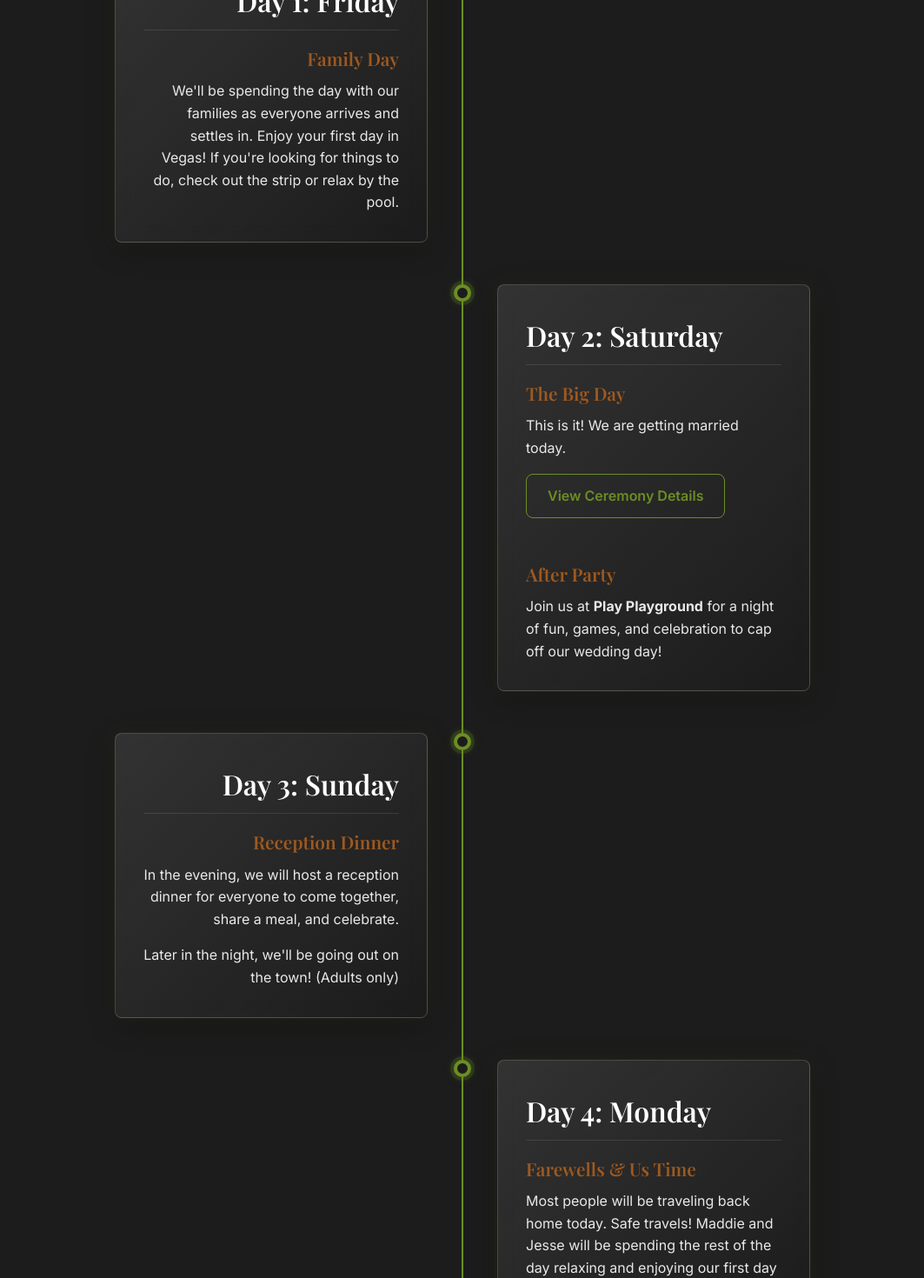
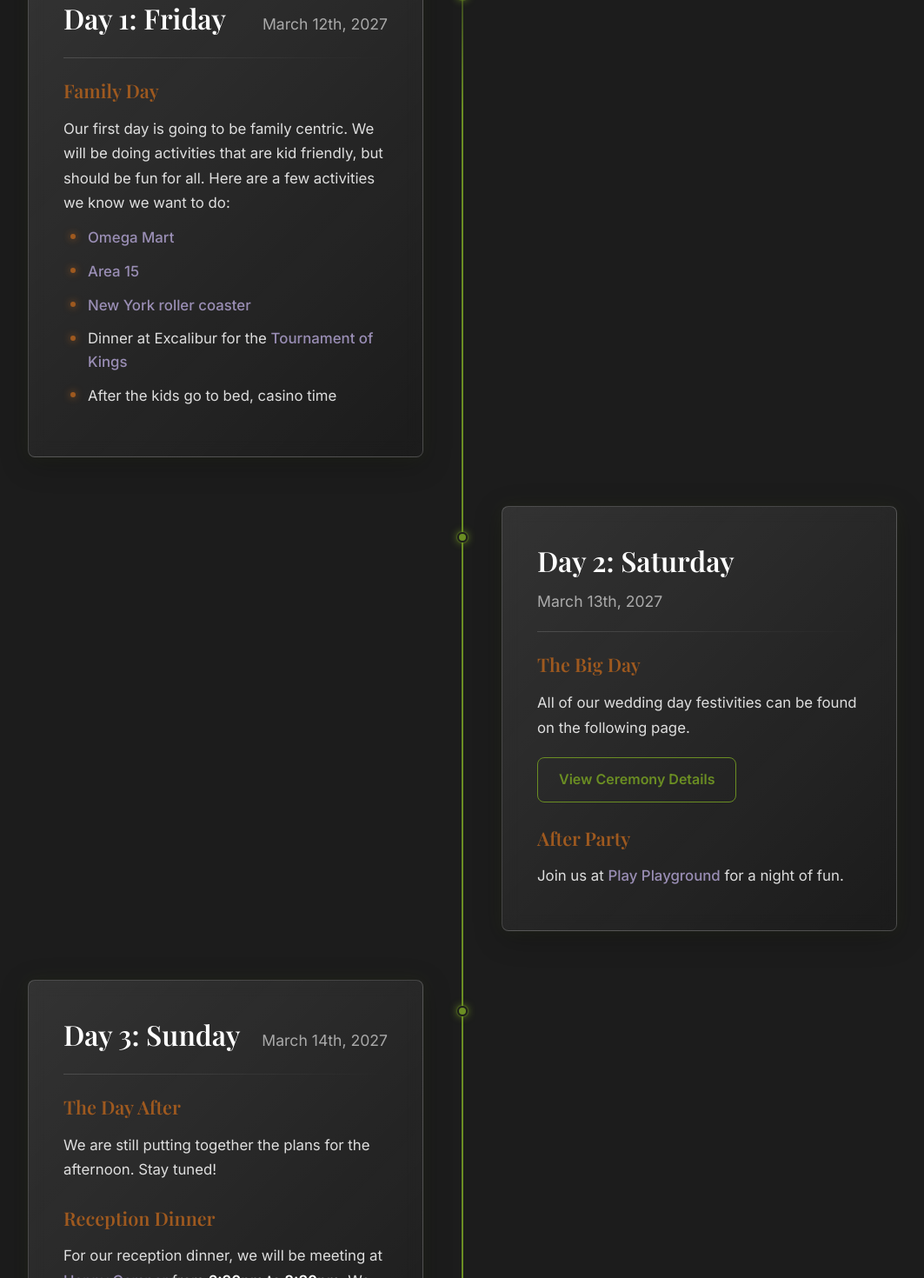
Before and after one commit to JesseDaGriffin/MJGriffinWedding, a Nuxt app: page /itinerary in a window 1280 px wide. Shown: the part 380-1850 px from the top of the page at 87% size, without its empty margins (108-1171 px from the left). Built offline with nearby package versions, Linux system fonts and the light colour scheme; no server answers.

Commit message:
feat: add wedding ceremony and weekend itinerary pages with supporting components and styling

```diff
--- a/app/assets/css/main.css
+++ b/app/assets/css/main.css
@@ -6,6 +6,7 @@
   --color-plum: #b565a7;
   --color-smoked-amber: #9e591f;
   --color-deep-teal: #003b46;
+  --color-amethyst-blue: #9a8eb5;
 
   --color-background: var(--color-charcoal);
   --color-text: #eaeaea;
@@ -58,7 +59,7 @@ h2 {
 }
 
 a {
-  color: var(--color-accent);
+  color: var(--color-amethyst-blue);
   text-decoration: none;
   transition: var(--transition);
 }
--- /dev/null
+++ b/app/components/ItineraryDay.vue
@@ -0,0 +1,305 @@
+<template>
+  <div class="timeline-item">
+    <!-- Timeline Marker -->
+    <div class="timeline-marker">
+      <div class="marker-pulse"></div>
+      <div class="marker-dot"></div>
+    </div>
+
+    <!-- Timeline Content -->
+    <GlassCard class="timeline-content">
+      <!-- Header -->
+      <div class="day-header">
+        <h2 class="day-title">
+          Day {{ day.dayNumber }}: {{ day.dayOfWeek }}
+        </h2>
+        <span class="day-date">{{ day.date }}</span>
+      </div>
+
+      <!-- Subtle Fade Divider -->
+      <div class="day-divider"></div>
+
+      <!-- Events -->
+      <div class="day-events">
+        <div v-for="(event, index) in day.events" :key="index" class="event-block">
+          <h3 class="event-title">{{ event.title }}</h3>
+
+          <!-- Event Description -->
+          <p v-if="event.description" class="event-desc" v-html="event.description"></p>
+
+          <!-- Optional Action/Link -->
+          <div v-if="event.link" class="event-link-wrapper">
+            <NuxtLink
+              v-if="!event.link.isExternal"
+              :to="event.link.to"
+              :class="event.link.class || 'btn btn-secondary btn-sm'"
+            >
+              {{ event.link.text }}
+            </NuxtLink>
+            <a
+              v-else
+              :href="event.link.to"
+              target="_blank"
+              rel="noopener noreferrer"
+              :class="event.link.class || 'btn btn-secondary btn-sm'"
+            >
+              {{ event.link.text }}
+            </a>
+          </div>
+
+          <!-- Activities List -->
+          <ul v-if="event.activities && event.activities.length" class="activity-list">
+            <li v-for="(activity, aIndex) in event.activities" :key="aIndex" class="activity-item" v-html="activity"></li>
+          </ul>
+
+          <!-- Optional Sub-Description -->
+          <p v-if="event.subDescription" class="event-desc sub-desc" v-html="event.subDescription"></p>
+        </div>
+      </div>
+    </GlassCard>
+  </div>
+</template>
+
+<script setup>
+defineProps({
+  day: {
+    type: Object,
+    required: true
+  }
+});
+</script>
+
+<style scoped>
+.timeline-item {
+  position: relative;
+  margin-bottom: 3.5rem;
+  padding-left: 4rem;
+}
+
+.timeline-item:last-child {
+  margin-bottom: 0;
+}
+
+/* ─── Timeline Marker ─── */
+.timeline-marker {
+  position: absolute;
+  top: 1.5rem;
+  left: 9px;
+  width: 24px;
+  height: 24px;
+  display: flex;
+  align-items: center;
+  justify-content: center;
+  z-index: 2;
+}
+
+.marker-dot {
+  width: 12px;
+  height: 12px;
+  border-radius: 50%;
+  background-color: var(--color-primary);
+  border: 2px solid var(--color-charcoal);
+  box-shadow: 0 0 10px var(--color-primary);
+  z-index: 2;
+}
+
+.marker-pulse {
+  position: absolute;
+  width: 24px;
+  height: 24px;
+  border-radius: 50%;
+  border: 2px solid rgba(107, 142, 35, 0.4);
+  animation: pulse 2.5s infinite ease-out;
+  pointer-events: none;
+  z-index: 1;
+}
+
+@keyframes pulse {
+  0% {
+    transform: scale(0.6);
+    opacity: 1;
+  }
+  100% {
+    transform: scale(1.6);
+    opacity: 0;
+  }
+}
+
+/* ─── Card Content styling ─── */
+.timeline-content {
+  padding: 2.25rem 2.5rem;
+}
+
+/* Scroll-Reveal transition initial state */
+.timeline-item .timeline-content {
+  opacity: 0;
+  transform: translateY(40px) scale(0.96);
+  filter: blur(3px);
+  transition:
+    opacity 0.7s cubic-bezier(0.22, 1, 0.36, 1) var(--reveal-delay, 0s),
+    transform 0.7s cubic-bezier(0.22, 1, 0.36, 1) var(--reveal-delay, 0s),
+    filter 0.6s ease var(--reveal-delay, 0s),
+    box-shadow 0.5s ease calc(var(--reveal-delay, 0s) + 0.3s);
+}
+
+.timeline-item.revealed .timeline-content {
+  opacity: 1;
+  transform: translateY(0) scale(1);
+  filter: blur(0);
+  box-shadow: 0 0 18px rgba(107, 142, 35, 0.1), 0 8px 32px rgba(0, 0, 0, 0.25);
+}
+
+/* Scroll-Reveal marker transition */
+.timeline-item .timeline-marker {
+  transform: scale(0);
+  opacity: 0;
+  transition:
+    transform 0.5s cubic-bezier(0.34, 1.56, 0.64, 1) calc(var(--reveal-delay, 0s) + 0.25s),
+    opacity 0.3s ease calc(var(--reveal-delay, 0s) + 0.25s);
+}
+
+.timeline-item.revealed .timeline-marker {
+  transform: scale(1);
+  opacity: 1;
+}
+
+/* ─── Day Header ─── */
+.day-header {
+  display: flex;
+  justify-content: space-between;
+  align-items: baseline;
+  flex-wrap: wrap;
+  gap: 0.5rem;
+}
+
+.day-title {
+  font-size: 2rem;
+  margin-bottom: 0;
+  color: #fff;
+  font-family: var(--font-heading);
+}
+
+.day-date {
+  font-size: 1.1rem;
+  color: rgba(255, 255, 255, 0.6);
+  font-weight: 400;
+  font-family: var(--font-body);
+}
+
+.day-divider {
+  height: 1px;
+  background: linear-gradient(90deg, rgba(255, 255, 255, 0.15) 0%, rgba(255, 255, 255, 0.05) 60%, rgba(255, 255, 255, 0) 100%);
+  margin: 1.25rem 0;
+}
+
+/* ─── Event Content ─── */
+.event-block {
+  margin-bottom: 1.5rem;
+}
+
+.event-block:last-child {
+  margin-bottom: 0;
+}
+
+.event-title {
+  font-size: 1.35rem;
+  color: var(--color-accent);
+  margin-bottom: 0.75rem;
+  font-family: var(--font-heading);
+}
+
+.event-desc {
+  color: rgba(255, 255, 255, 0.85);
+  line-height: 1.7;
+  font-size: 1.05rem;
+  margin-bottom: 0.75rem;
+}
+
+.sub-desc {
+  margin-top: 1rem;
+  margin-bottom: 0;
+}
+
+/* ─── Activities List ─── */
+.activity-list {
+  list-style: none;
+  padding: 0;
+  margin: 0.75rem 0 1.25rem 0.25rem;
+}
+
+.activity-item {
+  position: relative;
+  padding-left: 1.5rem;
+  margin-bottom: 0.75rem;
+  color: rgba(255, 255, 255, 0.85);
+  line-height: 1.6;
+  font-size: 1.05rem;
+}
+
+.activity-item:last-child {
+  margin-bottom: 0;
+}
+
+.activity-item::before {
+  content: "";
+  position: absolute;
+  left: 4px;
+  top: 9px;
+  width: 6px;
+  height: 6px;
+  border-radius: 50%;
+  background-color: var(--color-accent);
+  box-shadow: 0 0 8px var(--color-accent);
+}
+
+/* Deep selection to style dynamic HTML links within events */
+:deep(.event-link) {
+  color: var(--color-amethyst-blue);
+  text-decoration: none;
+  font-weight: 500;
+  border-bottom: 1px solid transparent;
+  transition: border-color 0.2s ease, text-shadow 0.2s ease;
+}
+
+:deep(.event-link:hover) {
+  border-bottom-color: var(--color-amethyst-blue);
+  text-shadow: 0 0 8px rgba(154, 142, 181, 0.4);
+}
+
+:deep(strong) {
+  color: #fff;
+  font-weight: 600;
+}
+
+/* ─── Buttons inside events ─── */
+.event-link-wrapper {
+  margin: 1.25rem 0;
+}
+
+.btn-sm {
+  padding: 0.5rem 1.25rem;
+  font-size: 0.9rem;
+}
+
+@media (max-width: 600px) {
+  .timeline-item {
+    padding-left: 2.5rem;
+  }
+
+  .timeline-marker {
+    left: 4px;
+  }
+
+  .timeline-content {
+    padding: 1.5rem;
+  }
+
+  .day-title {
+    font-size: 1.6rem;
+  }
+
+  .day-date {
+    font-size: 0.95rem;
+  }
+}
+</style>
--- a/app/pages/ceremony.vue
+++ b/app/pages/ceremony.vue
@@ -184,7 +184,7 @@
 .time {
   min-width: 90px;
   font-weight: 700;
-  color: var(--color-accent-alt);
+  color: var(--color-amethyst-blue);
   font-family: var(--font-heading);
 }
 
--- a/app/pages/itinerary.vue
+++ b/app/pages/itinerary.vue
@@ -2,81 +2,98 @@
   <div class="container section">
     <PageHeader
       title="Weekend Itinerary"
-      subtitle="A guide to our wedding weekend in Las Vegas"
+      subtitle="Here is a sneak peek of what we're thinking so far! Keep an eye on your inbox for updates as we lock in these plans!"
       subtitle-class="subtitle"
     />
+
     <div class="timeline">
-
-      <!-- Day 1 -->
-      <div class="timeline-item">
-        <div class="timeline-marker"></div>
-        <GlassCard class="timeline-content">
-          <h2 class="day-title">Day 1: Friday</h2>
-          <h3 class="event-title text-accent">Family Day</h3>
-          <p class="event-desc">
-            We'll be spending the day with our families as everyone arrives and settles in.
-            Enjoy your first day in Vegas! If you're looking for things to do, check out the strip or relax by the pool.
-          </p>
-        </GlassCard>
-      </div>
-
-      <!-- Day 2 -->
-      <div class="timeline-item">
-        <div class="timeline-marker"></div>
-        <GlassCard class="timeline-content">
-          <h2 class="day-title">Day 2: Saturday</h2>
-          <h3 class="event-title text-accent">The Big Day</h3>
-          <p class="event-desc mb-sm">
-            This is it! We are getting married today.
-          </p>
-          <NuxtLink to="/ceremony" class="btn btn-secondary mb-sm inline-block">View Ceremony Details</NuxtLink>
-
-          <h3 class="event-title text-accent mt-md">After Party</h3>
-          <p class="event-desc">
-            Join us at <strong>Play Playground</strong> for a night of fun, games, and celebration to cap off our wedding day!
-          </p>
-        </GlassCard>
-      </div>
-
-      <!-- Day 3 -->
-      <div class="timeline-item">
-        <div class="timeline-marker"></div>
-        <GlassCard class="timeline-content">
-          <h2 class="day-title">Day 3: Sunday</h2>
-          <h3 class="event-title text-accent">Reception Dinner</h3>
-          <p class="event-desc">
-            In the evening, we will host a reception dinner for everyone to come together, share a meal, and celebrate.
-          </p>
-          <p class="event-desc mt-sm">
-            Later in the night, we'll be going out on the town! (Adults only)
-          </p>
-        </GlassCard>
-      </div>
-
-      <!-- Day 4 -->
-      <div class="timeline-item">
-        <div class="timeline-marker"></div>
-        <GlassCard class="timeline-content">
-          <h2 class="day-title">Day 4: Monday</h2>
-          <h3 class="event-title text-accent">Farewells &amp; Us Time</h3>
-          <p class="event-desc">
-            Most people will be traveling back home today. Safe travels!
-            Maddie and Jesse will be spending the rest of the day relaxing and enjoying our first day of married life together.
-          </p>
-        </GlassCard>
-      </div>
-
+      <ItineraryDay
+        v-for="day in itineraryDays"
+        :key="day.dayNumber"
+        :day="day"
+      />
     </div>
   </div>
 </template>
 
 <script setup>
-import { ref, onMounted, onUnmounted, useTemplateRef } from 'vue';
+import { ref, onMounted, onUnmounted, nextTick } from 'vue';
 
-const revealElements = ref([]);
+const itineraryDays = [
+  {
+    dayNumber: 1,
+    dayOfWeek: "Friday",
+    date: "March 12th, 2027",
+    events: [
+      {
+        title: "Family Day",
+        description: "Our first day is going to be family centric. We will be doing activities that are kid friendly, but should be fun for all. Here are a few activities we know we want to do: ",
+        activities: [
+          '<a href="https://meowwolf.com/visit/las-vegas" target="_blank" rel="noopener noreferrer" class="event-link">Omega Mart</a>',
+          '<a href="https://area15.com/" target="_blank" rel="noopener noreferrer" class="event-link">Area 15</a>',
+          '<a href="https://newyorknewyork.mgmresorts.com/en/entertainment/the-big-apple-coaster-and-arcade.html" target="_blank" rel="noopener noreferrer" class="event-link">New York roller coaster</a>',
+          'Dinner at Excalibur for the <a href="https://excalibur.mgmresorts.com/en/entertainment/tournament-of-kings.html" target="_blank" rel="noopener noreferrer" class="event-link">Tournament of Kings </a>',
+          'After the kids go to bed, casino time'
+        ]
+      }
+    ]
+  },
+  {
+    dayNumber: 2,
+    dayOfWeek: "Saturday",
+    date: "March 13th, 2027",
+    events: [
+      {
+        title: "The Big Day",
+        description: "All of our wedding day festivities can be found on the following page. ",
+        link: {
+          to: "/ceremony",
+          text: "View Ceremony Details",
+          class: "btn btn-secondary mb-sm inline-block",
+          isExternal: false
+        }
+      },
+      {
+        title: "After Party",
+        description: "Join us at <a href=\"https://www.playplayground.com/\" target=\"_blank\" rel=\"noopener noreferrer\" class=\"event-link\">Play Playground</a> for a night of fun."
+      }
+    ]
+  },
+  {
+    dayNumber: 3,
+    dayOfWeek: "Sunday",
+    date: "March 14th, 2027",
+    events: [
+      {
+        title: "The Day After",
+        description: "We are still putting together the plans for the afternoon. Stay tuned!"
+      },
+      {
+        title: "Reception Dinner",
+        description: "For our reception dinner, we will be meeting at <a href=\"https://happycamper.pizza/las-vegas/\" target=\"_blank\" rel=\"noopener noreferrer\" class=\"event-link\">Happy Camper</a> from <strong>6:30pm to 8:30pm</strong>. We will be providing food and bottomless drinks. Yes, that includes alcohol!",
+        subDescription: "Later in the night, we'll be going out on the town! (Adults only)"
+      }
+    ]
+  },
+  {
+    dayNumber: 4,
+    dayOfWeek: "Monday",
+    date: "March 15th, 2027",
+    events: [
+      {
+        title: "Farewells & Us Time",
+        description: "We anticipate that most people will be traveling back home today. <br/> Safe travels and we hope you had fun!"
+      }
+    ]
+  }
+];
+
 let observer = null;
 
-onMounted(() => {
+onMounted(async () => {
+  // Wait for children components to mount and layout
+  await nextTick();
+
   const items = document.querySelectorAll('.timeline-item');
 
   observer = new IntersectionObserver((entries) => {
@@ -87,7 +104,7 @@ onMounted(() => {
       }
     });
   }, {
-    threshold: 0.15,
+    threshold: 0.1,
     rootMargin: '0px 0px -50px 0px'
   });
 
@@ -103,33 +120,19 @@ onUnmounted(() => {
 </script>
 
 <style scoped>
-.text-center { text-align: center; }
-.mb-sm { margin-bottom: var(--spacing-sm); }
-.mb-md { margin-bottom: var(--spacing-md); }
-.mb-lg { margin-bottom: var(--spacing-lg); }
-.mt-sm { margin-top: var(--spacing-sm); }
-.mt-md { margin-top: var(--spacing-md); }
-
 .subtitle {
   color: rgba(255, 255, 255, 0.7);
   font-size: 1.2rem;
 }
 
-.text-accent {
-  color: var(--color-accent);
+.timeline {
+  max-width: 1000px;
+  margin: 0 auto;
+  position: relative;
+  padding: 3rem 0;
 }
 
-.inline-block {
-  display: inline-block;
-}
-
-.timeline {
-  max-width: 800px;
-  margin: 0 auto;
-  position: relative;
-  padding: 2rem 0;
-}
-
+/* Vertical line with gradient fade at top and bottom */
 .timeline::before {
   content: '';
   position: absolute;
@@ -137,126 +140,68 @@ onUnmounted(() => {
   bottom: 0;
   left: 20px;
   width: 2px;
-  background-color: var(--color-primary);
+  background: linear-gradient(
+    to bottom,
+    rgba(107, 142, 35, 0) 0%,
+    var(--color-primary) 10%,
+    var(--color-primary) 90%,
+    rgba(107, 142, 35, 0) 100%
+  );
 }
 
-.timeline-item {
-  position: relative;
-  margin-bottom: 3rem;
-  padding-left: 60px;
+@media (max-width: 767px) {
+  .timeline {
+    padding: 1.5rem 0;
+  }
+
+  .timeline::before {
+    left: 15px;
+  }
 }
 
-.timeline-item:last-child {
-  margin-bottom: 0;
-}
-
-/* ─── Card animation ─── */
-.timeline-item .timeline-content {
-  opacity: 0;
-  transform: translateY(40px) scale(0.96);
-  filter: blur(3px);
-  transition:
-    opacity 0.7s cubic-bezier(0.22, 1, 0.36, 1) var(--reveal-delay, 0s),
-    transform 0.7s cubic-bezier(0.22, 1, 0.36, 1) var(--reveal-delay, 0s),
-    filter 0.6s ease var(--reveal-delay, 0s),
-    box-shadow 0.5s ease calc(var(--reveal-delay, 0s) + 0.3s);
-}
-
-.timeline-item.revealed .timeline-content {
-  opacity: 1;
-  transform: translateY(0) scale(1);
-  filter: blur(0);
-  box-shadow: 0 0 18px rgba(107, 142, 35, 0.1), 0 8px 32px rgba(0, 0, 0, 0.25);
-}
-
-/* ─── Marker animation ─── */
-.timeline-marker {
-  position: absolute;
-  top: 0;
-  left: 11px;
-  width: 20px;
-  height: 20px;
-  border-radius: 50%;
-  background-color: var(--color-background);
-  border: 4px solid var(--color-primary);
-  box-shadow: 0 0 0 4px rgba(107, 142, 35, 0.2);
-  transform: scale(0);
-  opacity: 0;
-  transition:
-    transform 0.5s cubic-bezier(0.34, 1.56, 0.64, 1) calc(var(--reveal-delay, 0s) + 0.25s),
-    opacity 0.3s ease calc(var(--reveal-delay, 0s) + 0.25s),
-    box-shadow 0.4s ease calc(var(--reveal-delay, 0s) + 0.4s);
-}
-
-.timeline-item.revealed .timeline-marker {
-  transform: scale(1);
-  opacity: 1;
-  box-shadow: 0 0 0 4px rgba(107, 142, 35, 0.2), 0 0 12px rgba(107, 142, 35, 0.35);
-}
-
-.timeline-content {
-  padding: 2rem;
-}
-
-.day-title {
-  font-size: 2rem;
-  margin-bottom: 1rem;
-  color: #fff;
-  border-bottom: 1px solid rgba(255, 255, 255, 0.1);
-  padding-bottom: 0.5rem;
-}
-
-.event-title {
-  font-size: 1.3rem;
-  margin-bottom: 0.5rem;
-}
-
-.event-desc {
-  color: rgba(255, 255, 255, 0.9);
-  line-height: 1.6;
-}
-
+/* ─── Desktop Alternating Layout ─── */
 @media (min-width: 768px) {
   .timeline::before {
     left: 50%;
     transform: translateX(-50%);
   }
 
-  .timeline-item {
+  /* Root element of ItineraryDay component */
+  :deep(.timeline-item) {
     width: 50%;
     padding-left: 0;
-    padding-right: 40px;
-    text-align: right;
+    padding-right: 45px;
   }
 
-  .timeline-item:nth-child(even) {
+  /* Even items sit on the right side */
+  :deep(.timeline-item:nth-child(even)) {
     margin-left: 50%;
     padding-right: 0;
-    padding-left: 40px;
-    text-align: left;
+    padding-left: 45px;
   }
 
-  .timeline-marker {
+  /* Alternating markers centered on 50% line */
+  :deep(.timeline-item .timeline-marker) {
     left: auto;
-    right: -10px;
+    right: -12px;
   }
 
-  .timeline-item:nth-child(even) .timeline-marker {
-    left: -10px;
+  :deep(.timeline-item:nth-child(even) .timeline-marker) {
+    left: -12px;
     right: auto;
   }
 
-  /* Desktop: cards slide toward the line */
-  .timeline-item:nth-child(odd) .timeline-content {
+  /* Slide towards the center line on reveal */
+  :deep(.timeline-item:nth-child(odd) .timeline-content) {
     transform: translateX(-50px) scale(0.96);
   }
 
-  .timeline-item:nth-child(even) .timeline-content {
+  :deep(.timeline-item:nth-child(even) .timeline-content) {
     transform: translateX(50px) scale(0.96);
   }
 
-  .timeline-item.revealed .timeline-content {
-    transform: translateX(0) scale(1);
+  :deep(.timeline-item.revealed .timeline-content) {
+    transform: translate(0, 0) scale(1);
   }
 }
 </style>
```
